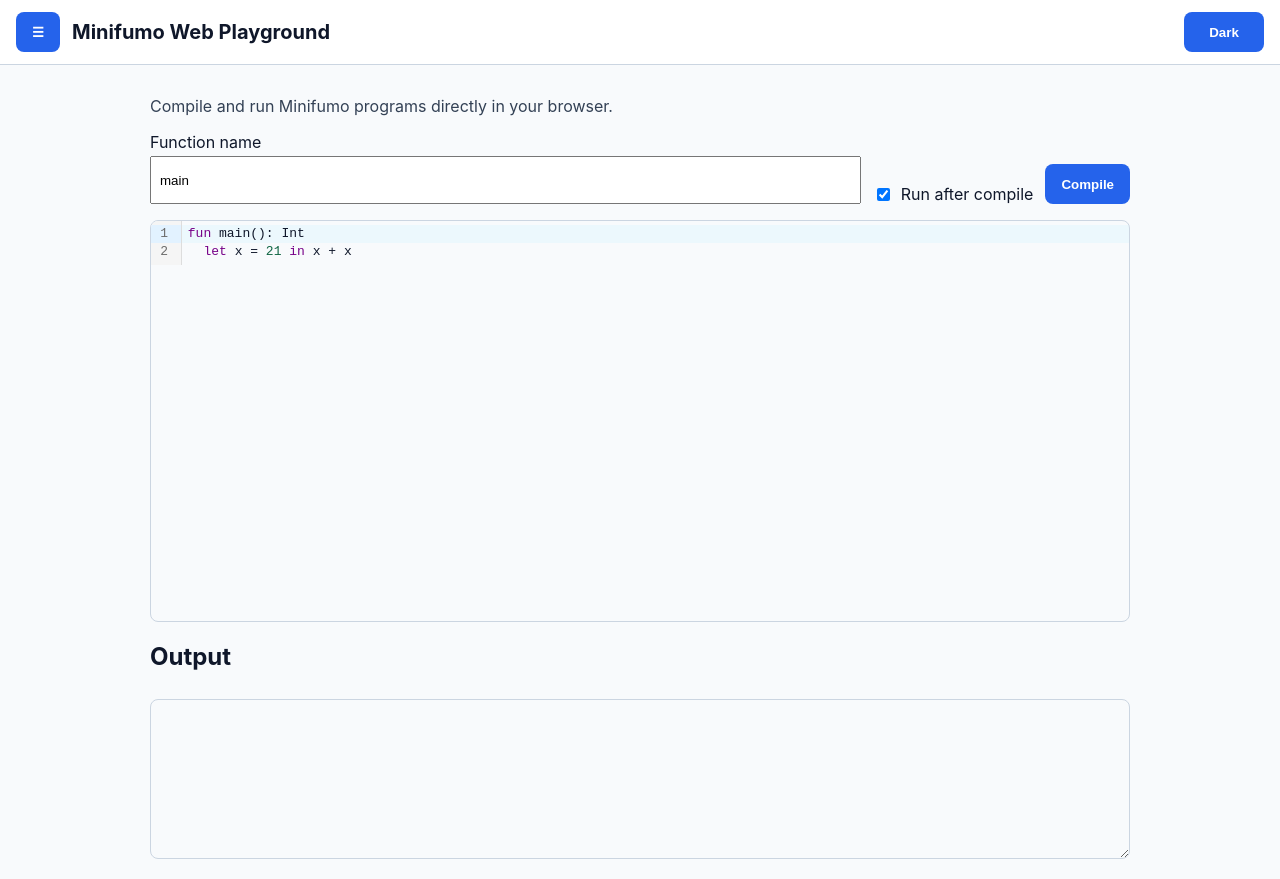
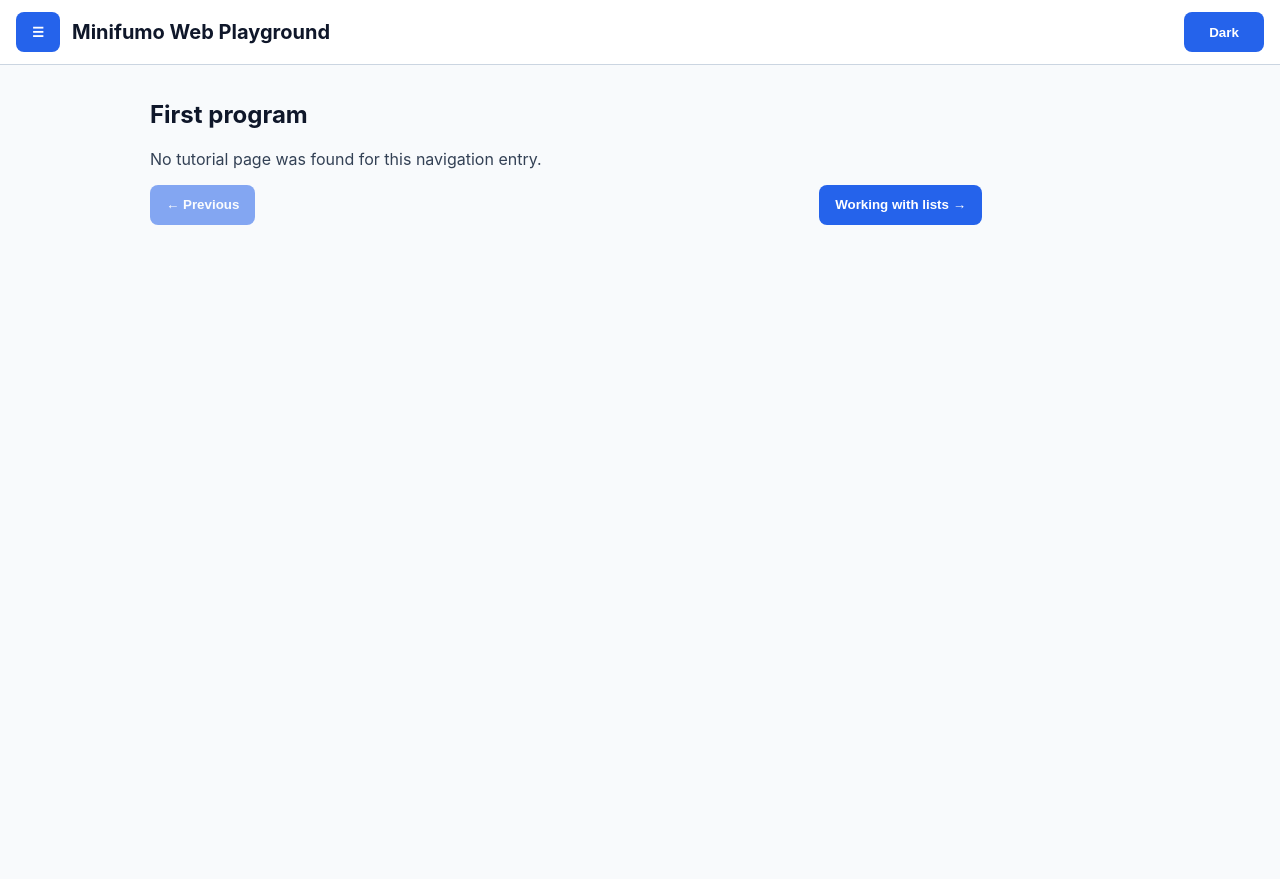
Before and after one commit to peterzeller/minifumo-lang, a React (Vite) app in the folder web/: page / in a window 1280 px wide. After the commit the page ends 800 px from the top, so only its background shows below. Built offline with nearby package versions, Linux system fonts and the light colour scheme.

Commit message:
Refine tutorial navigation structure and sidebar UX

```diff
--- a/web/src/App.tsx
+++ b/web/src/App.tsx
@@ -3,7 +3,8 @@ import { useEffect, useMemo, useRef, useState } from 'react'
 import { oneDark } from '@codemirror/theme-one-dark'
 import { minifumoLanguage } from './minifumoLanguage'
 import { MinifumoCompiler } from './compiler'
-import { tutorialPages, tutorialPagesById, type TutorialBlock, type TutorialCodeInclude, type TutorialPage } from './tutorial'
+import { tutorialPagesById, type TutorialBlock, type TutorialCodeInclude, type TutorialPage } from './tutorial'
+import { siteNavigationModel, tutorialOrderedPages, tutorialPageTitlesById, type TutorialNavigationNode } from './navigation'
 
 type Theme = 'light' | 'dark'
 
@@ -102,7 +103,6 @@ function TutorialCodeEditor({ include }: { include: TutorialCodeInclude }) {
 
   return (
     <div className="tutorialExample" key={include.id}>
-      <h3>{include.title}</h3>
       <textarea
         value={source}
         onChange={(event) => setSource(event.target.value)}
@@ -139,9 +139,17 @@ function TutorialBlockView({ block, onNavigate }: { block: TutorialBlock; onNavi
         const link = part.link
         if (link) {
           return (
-            <button key={`${link.targetId}-${index}`} className="tutorialLink" onClick={() => onNavigate(link.targetId)}>
+            <a
+              key={`${link.targetId}-${index}`}
+              className="tutorialLink"
+              href="#"
+              onClick={(event) => {
+                event.preventDefault()
+                onNavigate(link.targetId)
+              }}
+            >
               {part.text}
-            </button>
+            </a>
           )
         }
         return <span key={`${part.text}-${index}`}>{part.text}</span>
@@ -150,16 +158,69 @@ function TutorialBlockView({ block, onNavigate }: { block: TutorialBlock; onNavi
   )
 }
 
+// Returns previous and next tutorial pages for a given current page id.
+function getNeighborPages(currentPageId: string): {
+  previousPage?: { pageId: string; title: string }
+  nextPage?: { pageId: string; title: string }
+} {
+  const currentIndex = tutorialOrderedPages.findIndex((page) => page.pageId === currentPageId)
+  const previousPage = currentIndex > 0 ? tutorialOrderedPages[currentIndex - 1] : undefined
+  const nextPage = currentIndex >= 0 && currentIndex < tutorialOrderedPages.length - 1 ? tutorialOrderedPages[currentIndex + 1] : undefined
+  return { previousPage, nextPage }
+}
+
+// Renders one recursive tutorial navigation branch inside the sidebar table of contents.
+function TutorialNavigationTree({
+  nodes,
+  currentPageId,
+  onOpenPage,
+}: {
+  nodes: TutorialNavigationNode[]
+  currentPageId: string
+  onOpenPage: (pageId: string) => void
+}) {
+  return (
+    <ul className="tocList">
+      {nodes.map((node) => {
+        if (node.kind === 'page') {
+          const isActive = currentPageId === node.pageId
+          return (
+            <li key={node.pageId}>
+              <a
+                href="#"
+                className={isActive ? 'tocLink activeTocLink' : 'tocLink'}
+                onClick={(event) => {
+                  event.preventDefault()
+                  onOpenPage(node.pageId)
+                }}
+              >
+                {node.title}
+              </a>
+            </li>
+          )
+        }
+
+        return (
+          <li key={node.title}>
+            <details className="tocGroup" open>
+              <summary>{node.title}</summary>
+              <TutorialNavigationTree nodes={node.children} currentPageId={currentPageId} onOpenPage={onOpenPage} />
+            </details>
+          </li>
+        )
+      })}
+    </ul>
+  )
+}
+
 // Renders the markdown-driven tutorial with previous and next page navigation.
 function TutorialView({ currentPageId, onNavigate }: { currentPageId: string; onNavigate: (pageId: string) => void }) {
   const currentPage: TutorialPage | undefined = tutorialPagesById[currentPageId]
-  const currentIndex = tutorialPages.findIndex((page) => page.id === currentPageId)
-  const previousPage = currentIndex > 0 ? tutorialPages[currentIndex - 1] : undefined
-  const nextPage = currentIndex >= 0 && currentIndex < tutorialPages.length - 1 ? tutorialPages[currentIndex + 1] : undefined
+  const { previousPage, nextPage } = getNeighborPages(currentPageId)
 
   return (
     <section className="tutorialContent">
-      <h2>{currentPage?.title ?? 'Tutorial'}</h2>
+      <h2>{currentPage?.title ?? tutorialPageTitlesById[currentPageId] ?? 'Tutorial'}</h2>
       {currentPage ? (
         <article className="tutorialSection" key={currentPage.id}>
           {currentPage.blocks.map((block, index) => (
@@ -167,15 +228,15 @@ function TutorialView({ currentPageId, onNavigate }: { currentPageId: string; on
           ))}
         </article>
       ) : (
-        <p className="subtitle">No tutorial pages were found.</p>
+        <p className="subtitle">No tutorial page was found for this navigation entry.</p>
       )}
 
       <nav className="tutorialPager" aria-label="Tutorial page navigation">
-        <button onClick={() => previousPage && onNavigate(previousPage.id)} disabled={!previousPage}>
-          ← Previous
+        <button onClick={() => previousPage && onNavigate(previousPage.pageId)} disabled={!previousPage}>
+          {previousPage ? `← ${previousPage.title}` : '← Previous'}
         </button>
-        <button onClick={() => nextPage && onNavigate(nextPage.id)} disabled={!nextPage}>
-          Next →
+        <button onClick={() => nextPage && onNavigate(nextPage.pageId)} disabled={!nextPage}>
+          {nextPage ? `${nextPage.title} →` : 'Next →'}
         </button>
       </nav>
     </section>
@@ -192,10 +253,10 @@ function getInitialTheme(): Theme {
   return window.matchMedia('(prefers-color-scheme: dark)').matches ? 'dark' : 'light'
 }
 
-// Returns the initial navigation target based on available tutorial pages.
+// Returns the initial navigation target based on the declared tutorial table of contents.
 function getInitialNavigationTarget(): NavigationTarget {
-  const firstTutorialPage = tutorialPages[0]
-  return firstTutorialPage ? { kind: 'tutorial', pageId: firstTutorialPage.id } : { kind: 'playground' }
+  const firstTutorialPage = tutorialOrderedPages[0]
+  return firstTutorialPage ? { kind: 'tutorial', pageId: firstTutorialPage.pageId } : { kind: 'playground' }
 }
 
 // Renders the mobile-friendly Minifumo browser playground UI.
@@ -267,7 +328,7 @@ export function App() {
     setIsNavOpen(false)
   }
 
-  // Switches the main view to a selected tutorial page.
+  // Switches the main view to a selected tutorial page when it exists in parsed content.
   const openTutorialPage = (pageId: string) => {
     if (!tutorialPagesById[pageId]) {
       return
@@ -278,6 +339,7 @@ export function App() {
   }
 
   const isPlaygroundActive = navigationTarget.kind === 'playground'
+  const activeTutorialPageId = navigationTarget.kind === 'tutorial' ? navigationTarget.pageId : ''
 
   return (
     <main className="page">
@@ -297,21 +359,27 @@ export function App() {
       </header>
 
       <aside id="site-navigation" className={isNavOpen ? 'tutorialSidebar open' : 'tutorialSidebar'}>
-        <h2>Navigation</h2>
-        <button className={isPlaygroundActive ? 'tab activeTab' : 'tab'} onClick={openPlayground}>
-          Playground
-        </button>
-        <h3 className="navigationSectionTitle">Tutorial</h3>
-        <div className="tutorialPageList" role="tablist" aria-label="Tutorial pages">
-          {tutorialPages.map((page) => {
-            const isActive = navigationTarget.kind === 'tutorial' && navigationTarget.pageId === page.id
-            return (
-              <button key={page.id} role="tab" className={isActive ? 'tab activeTab' : 'tab'} onClick={() => openTutorialPage(page.id)}>
-                {page.title}
-              </button>
-            )
-          })}
-        </div>
+        <nav aria-label="Main navigation">
+          <h2>Contents</h2>
+          <a
+            href="#"
+            className={isPlaygroundActive ? 'tocLink activeTocLink' : 'tocLink'}
+            onClick={(event) => {
+              event.preventDefault()
+              openPlayground()
+            }}
+          >
+            Playground
+          </a>
+          <details className="tocGroup" open>
+            <summary>Tutorial</summary>
+            <TutorialNavigationTree
+              nodes={siteNavigationModel.tutorialTree}
+              currentPageId={activeTutorialPageId}
+              onOpenPage={openTutorialPage}
+            />
+          </details>
+        </nav>
       </aside>
 
       <section className="mainContent">
--- /dev/null
+++ b/web/src/navigation.ts
@@ -0,0 +1,64 @@
+export interface TutorialNavigationLeaf {
+  kind: 'page'
+  pageId: string
+  title: string
+}
+
+export interface TutorialNavigationGroup {
+  kind: 'group'
+  title: string
+  children: TutorialNavigationNode[]
+}
+
+export type TutorialNavigationNode = TutorialNavigationLeaf | TutorialNavigationGroup
+
+export interface SiteNavigationModel {
+  tutorialTree: TutorialNavigationGroup[]
+}
+
+// Declares the complete sidebar tutorial table of contents and hierarchy.
+export const siteNavigationModel: SiteNavigationModel = {
+  tutorialTree: [
+    {
+      kind: 'group',
+      title: 'Getting started',
+      children: [
+        {
+          kind: 'page',
+          pageId: 'first-program',
+          title: 'First program',
+        },
+      ],
+    },
+    {
+      kind: 'group',
+      title: 'Collections',
+      children: [
+        {
+          kind: 'page',
+          pageId: 'working-with-lists',
+          title: 'Working with lists',
+        },
+      ],
+    },
+  ],
+}
+
+// Flattens tutorial navigation tree nodes into linear leaf entries for previous/next navigation.
+function flattenTutorialNodes(nodes: TutorialNavigationNode[]): TutorialNavigationLeaf[] {
+  const leaves: TutorialNavigationLeaf[] = []
+  for (const node of nodes) {
+    if (node.kind === 'page') {
+      leaves.push(node)
+      continue
+    }
+    leaves.push(...flattenTutorialNodes(node.children))
+  }
+  return leaves
+}
+
+export const tutorialOrderedPages: TutorialNavigationLeaf[] = flattenTutorialNodes(siteNavigationModel.tutorialTree)
+
+export const tutorialPageTitlesById: Record<string, string> = Object.fromEntries(
+  tutorialOrderedPages.map((page) => [page.pageId, page.title]),
+)
--- a/web/src/styles.css
+++ b/web/src/styles.css
@@ -68,18 +68,6 @@ body {
   color: var(--muted);
 }
 
-.tab {
-  width: 100%;
-  text-align: left;
-  background: var(--button-secondary);
-  color: var(--button-secondary-text);
-}
-
-.activeTab {
-  background: #2563eb;
-  color: #fff;
-}
-
 .controls {
   display: grid;
   grid-template-columns: 1fr auto auto;
@@ -145,21 +133,51 @@ button:disabled {
   position: fixed;
   inset: 4rem auto 0 0;
   width: min(20rem, 85vw);
-  transform: translateX(-100%);
+  transform: translateX(calc(-100% - 2px));
   transition: transform 200ms ease;
   background: var(--panel);
   border-right: 1px solid var(--panel-border);
   padding: 1rem;
   overflow: auto;
   z-index: 15;
+  pointer-events: none;
 }
 
 .tutorialSidebar.open {
   transform: translateX(0);
+  pointer-events: auto;
 }
 
-.navigationSectionTitle {
-  margin: 1rem 0 0.5rem;
+.tocGroup {
+  margin-top: 0.75rem;
+}
+
+.tocGroup summary {
+  cursor: pointer;
+  font-weight: 700;
+}
+
+.tocList {
+  list-style: none;
+  margin: 0.5rem 0 0;
+  padding-left: 1rem;
+}
+
+.tocList li {
+  margin: 0.25rem 0;
+}
+
+.tocLink {
+  display: block;
+  width: fit-content;
+  text-decoration: none;
+  color: var(--button-secondary-text);
+  padding: 0.2rem 0;
+}
+
+.activeTocLink {
+  color: var(--button);
+  font-weight: 700;
 }
 
 .tutorialContent {
@@ -172,36 +190,17 @@ button:disabled {
   margin-top: 0.5rem;
 }
 
-.tutorialPageList {
-  display: flex;
-  flex-wrap: wrap;
-  gap: 0.5rem;
-}
-
 .tutorialParagraph {
   line-height: 1.6;
   color: var(--text);
 }
 
 .tutorialLink {
-  display: inline;
-  min-height: auto;
-  border: none;
-  border-radius: 0;
-  padding: 0;
-  margin: 0;
-  background: none;
   color: #60a5fa;
   text-decoration: underline;
-  cursor: pointer;
-  font: inherit;
 }
 
 .tutorialExample {
-  background: var(--panel);
-  border: 1px solid var(--panel-border);
-  border-radius: 0.5rem;
-  padding: 1rem;
   margin-top: 0.75rem;
 }
 
```
